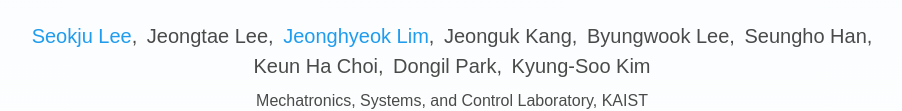
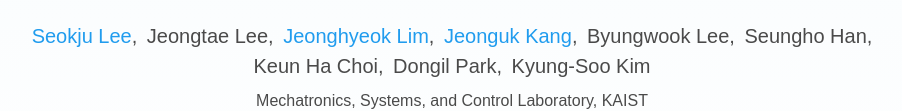
Before and after one commit to seokju-lee/adp, a plain HTML site: page index.html in a window 1280 px wide. Shown: the part 231-342 px from the top of the page, without its empty margins (188-1090 px from the left). Drawn offline with nearby package versions, Linux system fonts and the light colour scheme; some icons are missing; a web font is replaced by a local one.

Commit message:
update personal webpage

```diff
--- a/index.html
+++ b/index.html
@@ -52,7 +52,7 @@
             <span class="author-block"><a href="https://seokju-lee.github.io" target="_blank">Seokju Lee</a>,</span>
             <span class="author-block">Jeongtae Lee,</span>
             <span class="author-block"><a href="https://jeonghyeoklim.github.io/" target="_blank">Jeonghyeok Lim</a>,</span>
-            <span class="author-block"><a href="https://jeonguk-kang.github.io/" target="_blank"></a>Jeonguk Kang</a>,</span>
+            <span class="author-block"><a href="https://jeonguk-kang.github.io/" target="_blank">Jeonguk Kang</a>,</span>
             <span class="author-block">Byungwook Lee,</span>
             <span class="author-block">Seungho Han,</span>
             <span class="author-block">Keun Ha Choi,</span>
```
